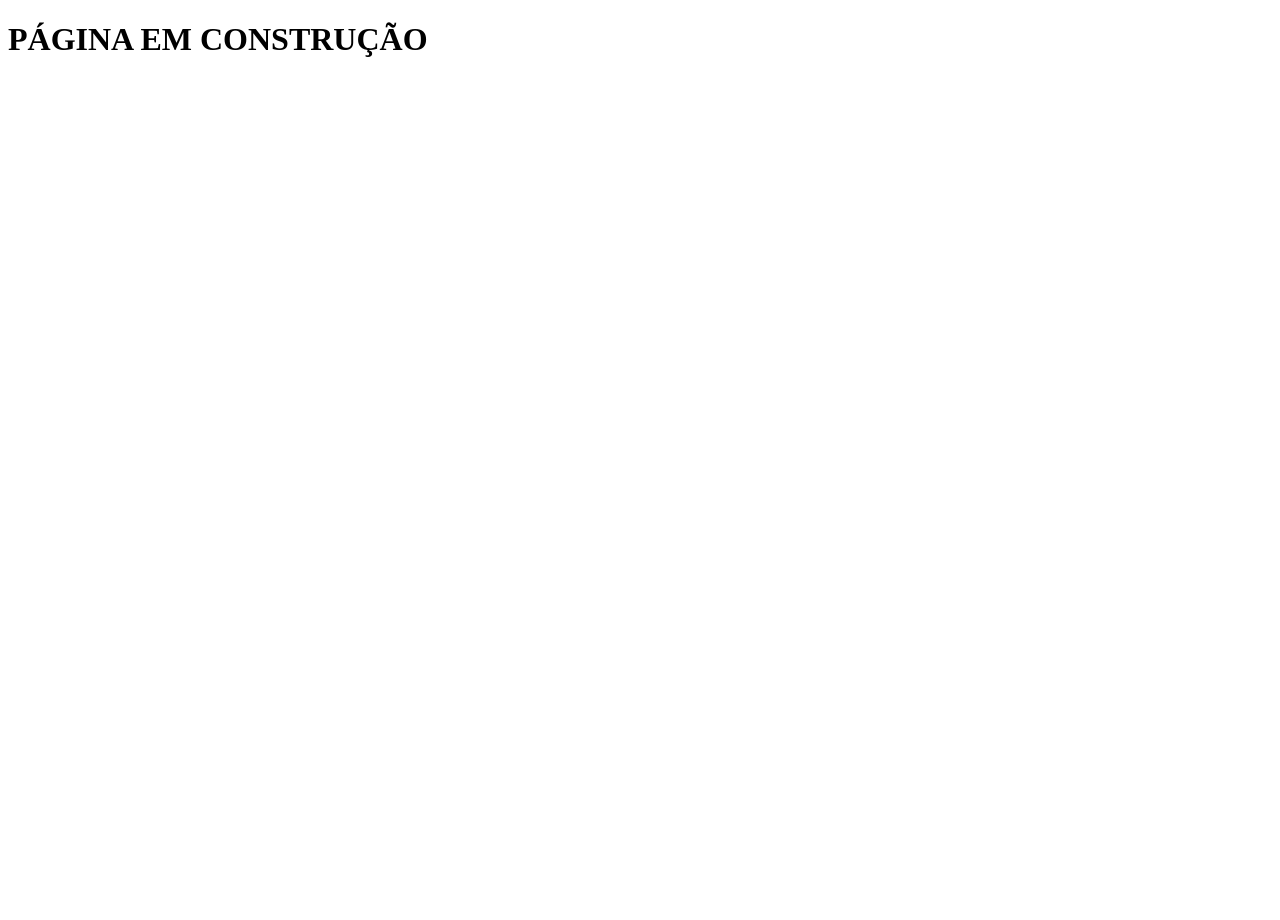
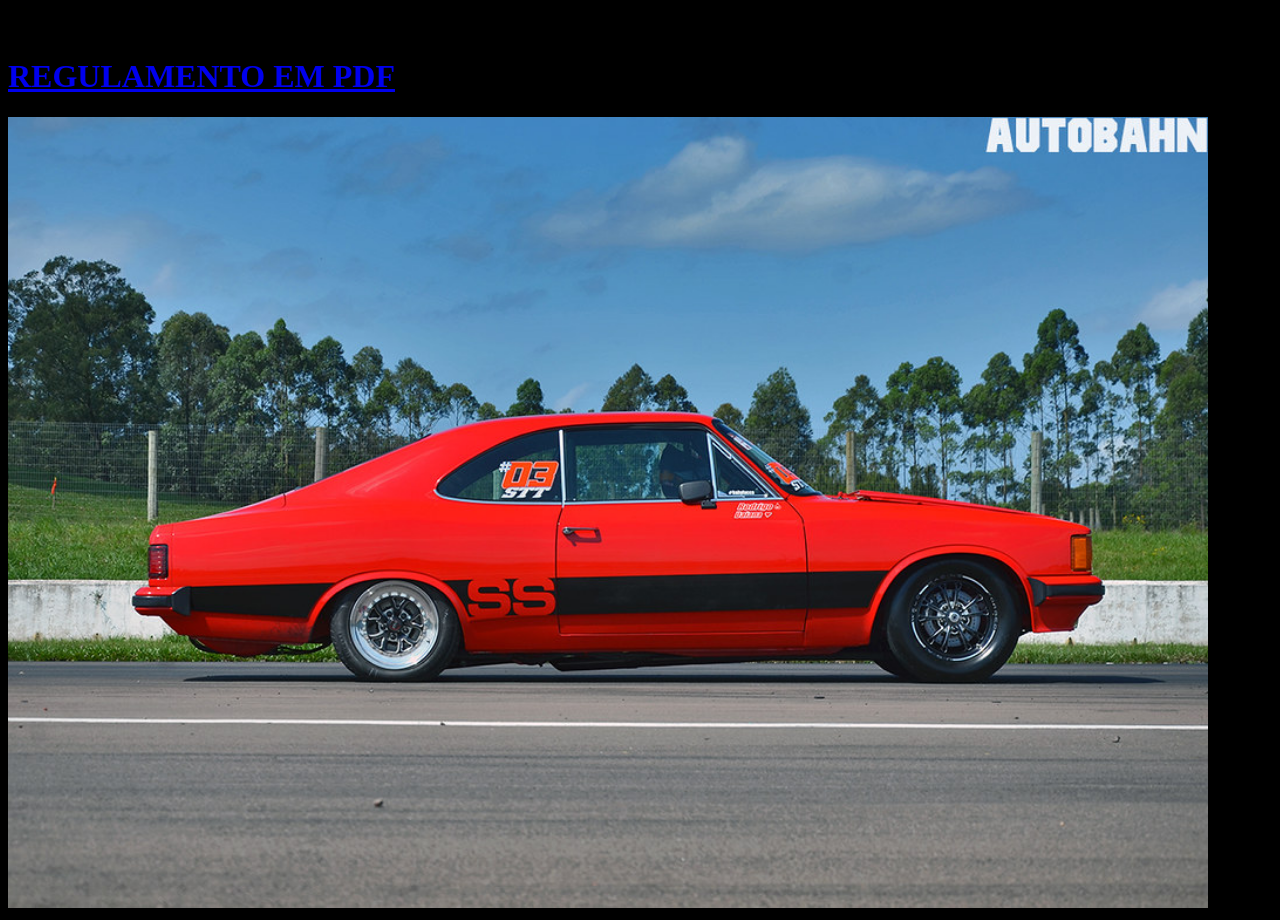
Before and after one commit to AR1ANGOUVEIA/Arian-, a plain HTML site: page 5_pagina.html in a window 1280 px wide. Before the commit the page ends 800 px from the top, so only its background shows below. Drawn offline with Linux system fonts and the light colour scheme.

Commit message:
Add files via upload

```diff
--- a/5_pagina.html
+++ b/5_pagina.html
@@ -2,8 +2,16 @@
 <html lang="pt-br">
 <head>
     <meta charset="utf-8">
-    <title>PÁGINA EM CONSTRUÇÃO5</title>
+    <title>REGULAMENTO STT</title>
+    <link rel="stylesheet" href="estilo.css">
+    <style>
+        img{
+            width: 1200px;
+        }
+    </style>
 </head>
+
 <body>
-<h1>PÁGINA EM CONSTRUÇÃO</h1>
+<h1><br><a href="11-stret-tracao-traseira-stt-2022- (1).pdf">REGULAMENTO EM PDF</a></h1>
+<img src="sttopala.jpg" alt="opala stt">
 </body>
--- a/estilo.css
+++ b/estilo.css
@@ -1,2 +1,3 @@
 table{border: solid;background-color:darkred;}
 td{border: solid;}
+body {background-color:black;}
```
Also changed, not shown: 1_pagina.html (+7 -1 lines), 2_pagina.html (+1 -0 lines), 3_pagina.html (+11 -2 lines), 4_pagina.html (+9 -2 lines), caravan.jpg (added), opalatta.jpg (added), sttopala.jpg (added), 4 other files.
